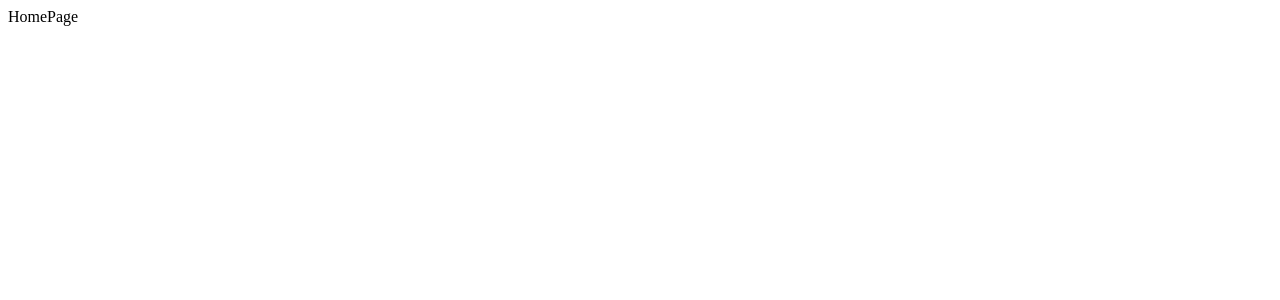
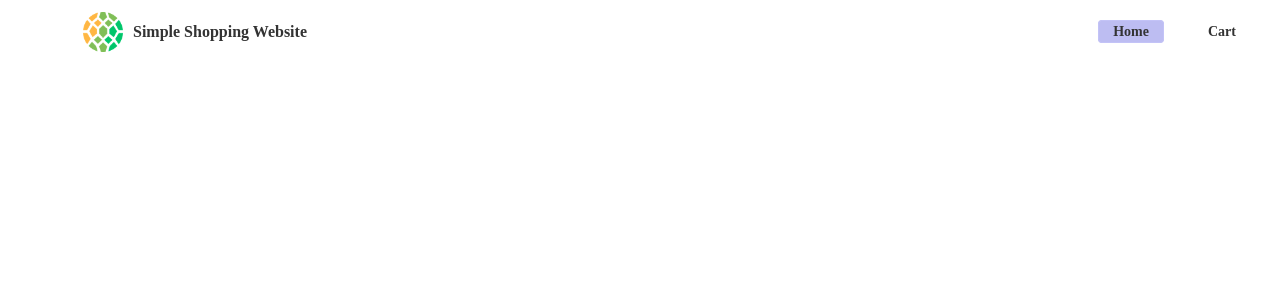
Before and after one commit to sami855-ux/Shopping-cart-website, a React (Vite) app: page / in a window 1280 px wide. Shown: the top 300 px of the page. Built offline with nearby package versions, Linux system fonts and the light colour scheme.

Commit message:
Global navigation headre is added

```diff
--- a/src/App.jsx
+++ b/src/App.jsx
@@ -1,6 +1,7 @@
 import { BrowserRouter, Route, Routes } from "react-router-dom"
 import Homepage from "./Pages/Homepage"
 import Cart from "./Pages/Cart"
+import PageNotFound from "./Pages/PageNotFound"
 
 function App() {
   return (
@@ -8,6 +9,7 @@ function App() {
       <Routes>
         <Route index element={<Homepage />} />
         <Route path="cart" element={<Cart />} />
+        <Route path="*" element={<PageNotFound />} />
       </Routes>
     </BrowserRouter>
   )
--- /dev/null
+++ b/src/Component/Header.jsx
@@ -0,0 +1,26 @@
+import { Link, NavLink } from "react-router-dom"
+import styles from "./Header.module.css"
+
+function Header() {
+  return (
+    <div className={styles.wrapper}>
+      <Link to="/">
+        <div className={styles.logoWrapper}>
+          <img src="/icon.png" alt="Logo" />
+          <h2>Simple Shopping Website</h2>
+        </div>
+      </Link>
+
+      <ul>
+        <li>
+          <NavLink to="/">Home</NavLink>
+        </li>
+        <li>
+          <NavLink to="/cart">Cart</NavLink>
+        </li>
+      </ul>
+    </div>
+  )
+}
+
+export default Header
--- /dev/null
+++ b/src/Component/Header.module.css
@@ -0,0 +1,50 @@
+.wrapper {
+  width: 100vw;
+  height: 64px;
+  display: flex;
+  align-items: center;
+  justify-content: space-between;
+  padding: 0 20px;
+}
+.wrapper a {
+  text-decoration: none;
+}
+.logoWrapper {
+  width: 350px;
+  height: 100%;
+  display: flex;
+  align-items: center;
+  justify-content: center;
+  gap: 10px;
+}
+.logoWrapper img {
+  width: 40px;
+  height: 40px;
+}
+.logoWrapper h2 {
+  font-size: 16px;
+  font-weight: 800;
+  color: #333;
+}
+.wrapper ul {
+  list-style: none;
+  display: flex;
+  align-items: center;
+  gap: 10px;
+}
+.wrapper ul li {
+  padding: 10px;
+  margin-block: 5px;
+  cursor: pointer;
+  font-weight: bold;
+}
+.wrapper ul li a {
+  color: #333;
+  padding-inline: 14px;
+  padding-block: 3px;
+  border-radius: 4px;
+}
+.wrapper ul li a:global(.active) {
+  border: 1px solid rgb(195, 195, 247);
+  background-color: rgb(189, 189, 242);
+}
--- a/src/Pages/Cart.jsx
+++ b/src/Pages/Cart.jsx
@@ -1,5 +1,11 @@
+import Header from "../Component/Header"
+
 function Cart() {
-  return <div className="">Cart</div>
+  return (
+    <>
+      <Header />
+    </>
+  )
 }
 
 export default Cart
--- a/src/Pages/Homepage.jsx
+++ b/src/Pages/Homepage.jsx
@@ -1,5 +1,11 @@
+import Header from "../Component/Header"
+
 function Homepage() {
-  return <div className="">HomePage</div>
+  return (
+    <>
+      <Header />
+    </>
+  )
 }
 
 export default Homepage
--- a/src/main.jsx
+++ b/src/main.jsx
@@ -1,7 +1,7 @@
 import React from "react"
 import ReactDOM from "react-dom/client"
 import App from "./App"
-
+import "./index.css"
 
 const root = ReactDOM.createRoot(document.getElementById("root"))
 
```
Also changed, not shown: public/icon.png (added).
